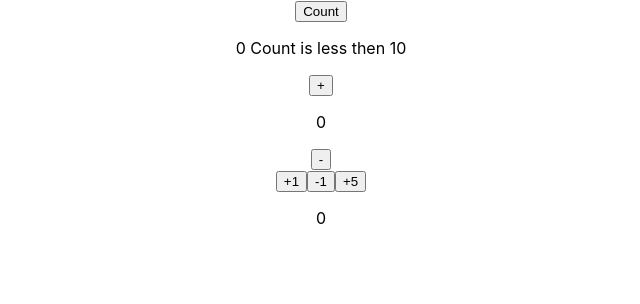
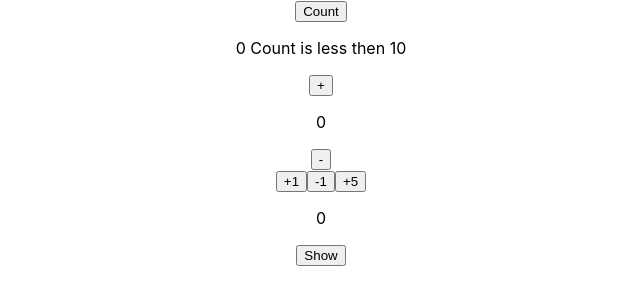
Before and after one commit to AnastasiaShapowalova/React_tasks, a React (Create React App) app in the folder react_state/: page / in a window 1280 px wide. Shown: the top 304 px of the page, without its empty margins (319-959 px from the left). Built offline with nearby package versions, Linux system fonts and the light colour scheme.

Commit message:
task two done

```diff
--- /dev/null
+++ b/react_state/src/Component/ShowButton.js
@@ -0,0 +1,35 @@
+import { useState } from "react";
+import { Fragment } from "react/cjs/react.production.min";
+
+function ShowButton() {
+    const [isShow, setIsShow] = useState(false)
+
+
+    const showChange = () => setIsShow(!isShow)
+    const buttonNameMap = {
+        [true]: 'Unshow',
+        [false]: 'Show'
+    }
+
+    return (
+        <Fragment>
+            <button onClick={showChange}>
+                {buttonNameMap[isShow]}
+            </button>
+            {isShow && (
+                <p>При нажатии на кнопку добавлем новый элемент задания в общий массив дел.
+                Все задания выводится списком, каждое задание можно перечеркнуть как
+                выполненое или полностью удалить (можно две кнопки вывести)После того как
+                сделаем функционал как в примере, добавьте возможность массовых действий
+                (добавляем чекбокс рядом с каждым заданием) и если хоть один элемент выбран,
+                то появляется две кнопки: "Сделать выполненным" и "удалить". Соответсвенно
+                мы можем выбрать как один, так и много чекбоксов и все отмеченные удалить
+                или сделать выполненными.</p>
+            )
+            }
+        </Fragment>
+    )
+
+}
+
+export default ShowButton
--- a/react_state/src/Component/State.js
+++ b/react_state/src/Component/State.js
@@ -1,17 +1,17 @@
 import { useState } from "react";
+import ShowButton from './ShowButton'
 
 function State() {
     const [countSecond, setCountSecond] = useState(0)
     const [countThird, setCountThird] = useState(0)
     const [countFourth, setCountFourth] = useState(0)
 
-    let p
+   let p
    if(countSecond > 10) {
         p = <p>{countSecond} Count is more then 10</p>
-   } else {
+    } else {
         p = <p>{countSecond} Count is less then 10</p>
-   }
-
+    }
     return(
         <div>
             <div>
@@ -31,6 +31,8 @@ function State() {
                 <button onClick={() => setCountFourth(countFourth+5)}>+5</button>
                 <p>{countFourth}</p>
             </div>
+
+            <ShowButton/>
         </div>
     )
 }
```
